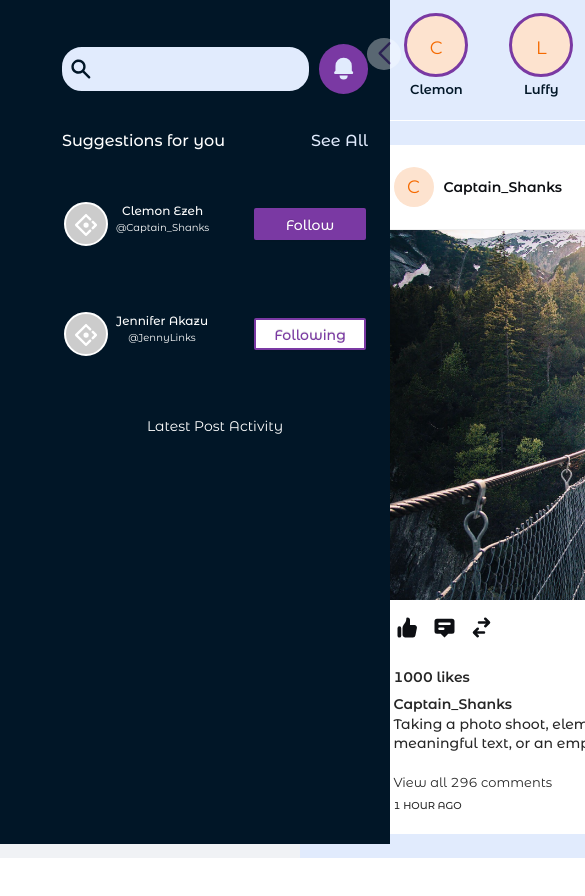
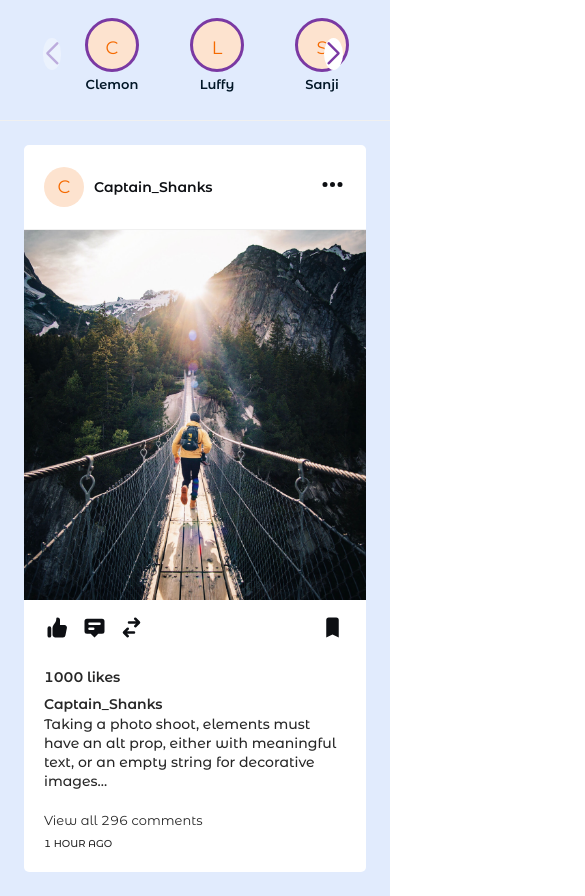
Before and after one commit to Clemon1/Anneki, a React (Create React App) app: page / in a window 390 px wide. Shown: the top 896 px of the page, 585 px wide, since content can reach past the window. Before the commit the page ends 858 px from the top, so only its background shows below. Built offline with nearby package versions, Linux system fonts and the light colour scheme.

Commit message:
Adding responsive design on mater

```diff
--- a/src/App.css
+++ b/src/App.css
@@ -422,3 +422,31 @@
   padding: 2px 27px !important;
   z-index: 1;
 }
+
+@media (max-width: 992px) {
+  .sidebody {
+    display: none !important;
+  }
+  .rightSidebar {
+    display: none !important;
+  }
+  .site-layout {
+    margin-left: 0px !important;
+  }
+  .headerbody1 {
+    padding: 11px 68px !important;
+    height: 120px;
+    width: 100% !important;
+  }
+  .contentBody {
+    width: 100% !important;
+  }
+}
+
+@media (max-width: 768px) {
+  .headerbody1 {
+    padding: 10px 20px !important;
+    height: 120px;
+    width: 100% !important;
+  }
+}
--- a/src/App.js
+++ b/src/App.js
@@ -34,7 +34,7 @@ function App() {
             marginLeft: 300,
           }}>
           <Header
-            className='site-layout-sub-header-background'
+            className='headerbody1'
             style={{
               padding: "4px 30px",
               height: 120,
@@ -55,7 +55,14 @@ function App() {
               <SwiperSlide>
                 <span className='storyProfile'>
                   <Avatar
-                    size={64}
+                    size={{
+                      xs: 54,
+                      sm: 60,
+                      md: 62,
+                      lg: 64,
+                      xl: 64,
+                      xxl: 68,
+                    }}
                     style={{
                       border: "#7a39a3 3px solid",
                       color: "#f56a00",
@@ -69,7 +76,14 @@ function App() {
               <SwiperSlide>
                 <span className='storyProfile'>
                   <Avatar
-                    size={64}
+                    size={{
+                      xs: 54,
+                      sm: 60,
+                      md: 62,
+                      lg: 64,
+                      xl: 64,
+                      xxl: 68,
+                    }}
                     style={{
                       border: "#7a39a3 3px solid",
                       color: "#f56a00",
@@ -84,7 +98,14 @@ function App() {
                 {" "}
                 <span className='storyProfile'>
                   <Avatar
-                    size={64}
+                    size={{
+                      xs: 54,
+                      sm: 60,
+                      md: 62,
+                      lg: 64,
+                      xl: 64,
+                      xxl: 68,
+                    }}
                     style={{
                       border: "#7a39a3 3px solid",
                       color: "#f56a00",
@@ -96,10 +117,16 @@ function App() {
                 </span>
               </SwiperSlide>
               <SwiperSlide>
-                {" "}
                 <span className='storyProfile'>
                   <Avatar
-                    size={64}
+                    size={{
+                      xs: 54,
+                      sm: 60,
+                      md: 62,
+                      lg: 64,
+                      xl: 64,
+                      xxl: 68,
+                    }}
                     style={{
                       border: "#7a39a3 3px solid",
                       color: "#f56a00",
@@ -113,7 +140,14 @@ function App() {
               <SwiperSlide>
                 <span className='storyProfile'>
                   <Avatar
-                    size={64}
+                    size={{
+                      xs: 54,
+                      sm: 60,
+                      md: 62,
+                      lg: 64,
+                      xl: 64,
+                      xxl: 68,
+                    }}
                     style={{
                       border: "#7a39a3 3px solid",
                       color: "#f56a00",
@@ -127,7 +161,14 @@ function App() {
               <SwiperSlide>
                 <span className='storyProfile'>
                   <Avatar
-                    size={64}
+                    size={{
+                      xs: 54,
+                      sm: 60,
+                      md: 62,
+                      lg: 64,
+                      xl: 64,
+                      xxl: 68,
+                    }}
                     style={{
                       border: "#7a39a3 3px solid",
                       color: "#f56a00",
@@ -141,7 +182,14 @@ function App() {
               <SwiperSlide>
                 <span className='storyProfile'>
                   <Avatar
-                    size={64}
+                    size={{
+                      xs: 54,
+                      sm: 60,
+                      md: 62,
+                      lg: 64,
+                      xl: 64,
+                      xxl: 68,
+                    }}
                     style={{
                       border: "#7a39a3 3px solid",
                       color: "#f56a00",
--- a/src/Components/rightSidebar.js
+++ b/src/Components/rightSidebar.js
@@ -13,6 +13,14 @@ const Rightsidebar = () => {
   return (
     <div className='rightSidebar'>
       <Sider
+        breakpoint='lg'
+        collapsedWidth='1'
+        onBreakpoint={(broken) => {
+          console.log(broken);
+        }}
+        onCollapse={(collapsed, type) => {
+          console.log(collapsed, type);
+        }}
         className='sidebody1'
         style={{
           overflow: "auto",
```
